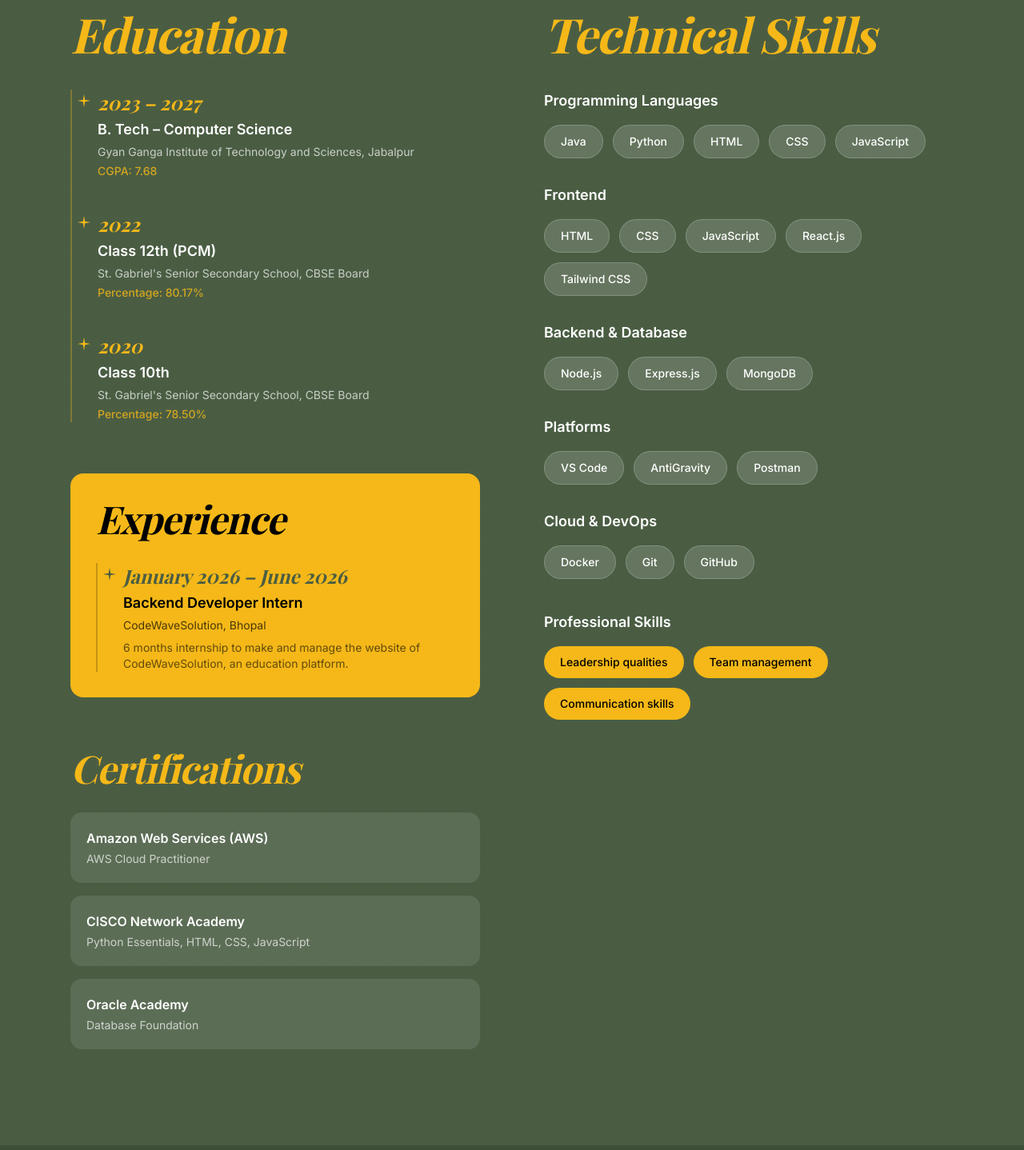
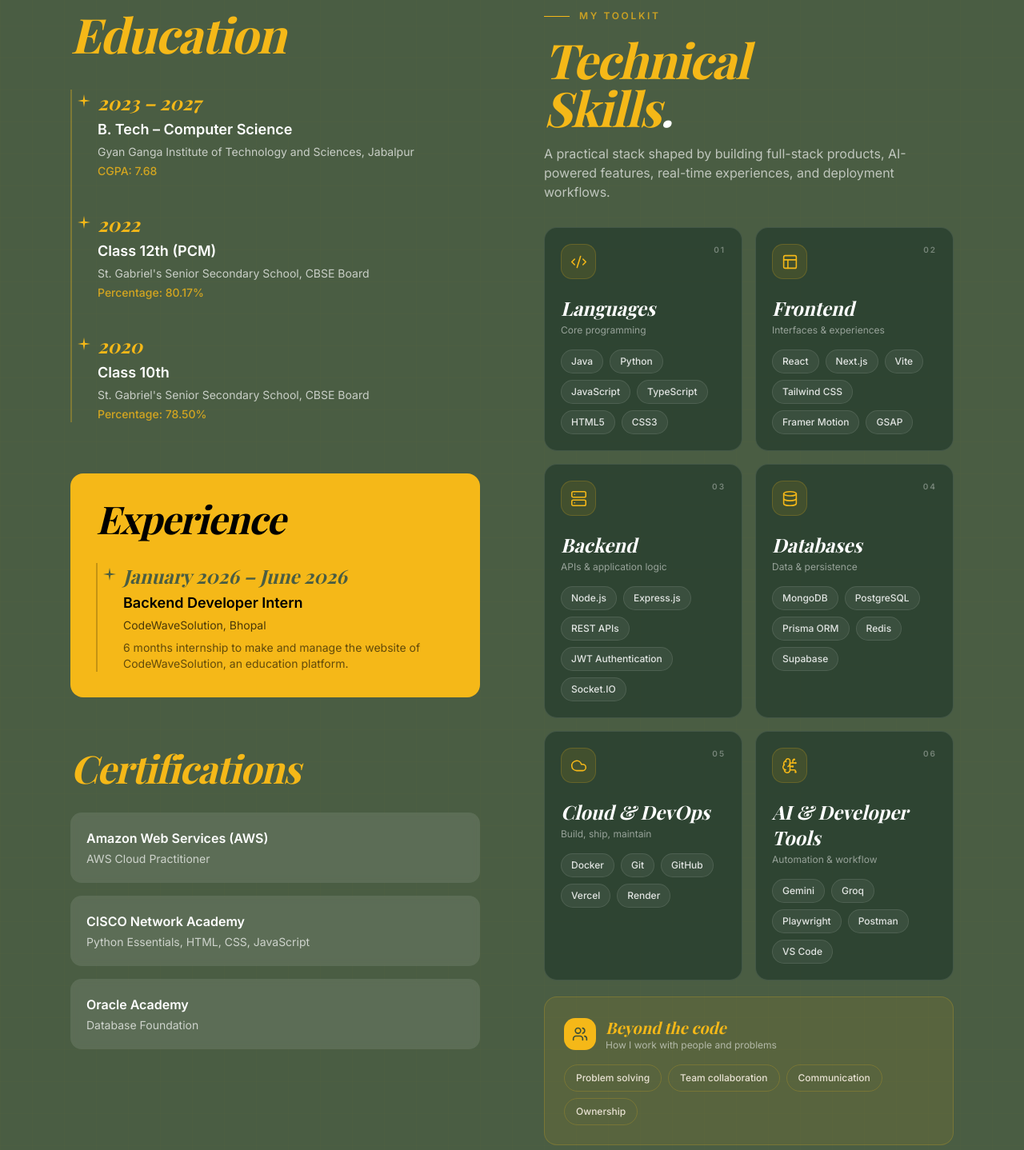
Before and after one commit to RitikPuranik/Portfolio, a React (Vite) app: page / in a window 1280 px wide. Shown: the part 2872-4310 px from the top of the page at 80% size. Built offline with nearby package versions, Linux system fonts and the light colour scheme; a web font is replaced by a local one.

Commit message:
Redesign resume skills into polished technical toolkit cards

```diff
--- a/src/sections/ResumeSection.tsx
+++ b/src/sections/ResumeSection.tsx
@@ -1,7 +1,7 @@
 import { useRef, useEffect } from 'react';
 import gsap from 'gsap';
 import { ScrollTrigger } from 'gsap/ScrollTrigger';
-import { Download } from 'lucide-react';
+import { Download, Code2, PanelsTopLeft, Server, Database, Cloud, Wrench, BrainCircuit, GitBranch, Users } from 'lucide-react';
 import SparkleIcon from '@/components/SparkleIcon';
 import OutlinedTextFill from '@/components/OutlinedTextFill';
 import FadeUp from '@/components/FadeUp';
@@ -48,6 +48,47 @@ const certifications = [
   { org: 'CISCO Network Academy', items: 'Python Essentials, HTML, CSS, JavaScript' },
   { org: 'Oracle Academy', items: 'Database Foundation' },
 ];
+
+const skillGroups = [
+  {
+    title: 'Languages',
+    subtitle: 'Core programming',
+    icon: Code2,
+    skills: ['Java', 'Python', 'JavaScript', 'TypeScript', 'HTML5', 'CSS3'],
+  },
+  {
+    title: 'Frontend',
+    subtitle: 'Interfaces & experiences',
+    icon: PanelsTopLeft,
+    skills: ['React', 'Next.js', 'Vite', 'Tailwind CSS', 'Framer Motion', 'GSAP'],
+  },
+  {
+    title: 'Backend',
+    subtitle: 'APIs & application logic',
+    icon: Server,
+    skills: ['Node.js', 'Express.js', 'REST APIs', 'JWT Authentication', 'Socket.IO'],
+  },
+  {
+    title: 'Databases',
+    subtitle: 'Data & persistence',
+    icon: Database,
+    skills: ['MongoDB', 'PostgreSQL', 'Prisma ORM', 'Redis', 'Supabase'],
+  },
+  {
+    title: 'Cloud & DevOps',
+    subtitle: 'Build, ship, maintain',
+    icon: Cloud,
+    skills: ['Docker', 'Git', 'GitHub', 'Vercel', 'Render'],
+  },
+  {
+    title: 'AI & Developer Tools',
+    subtitle: 'Automation & workflow',
+    icon: BrainCircuit,
+    skills: ['Gemini', 'Groq', 'Playwright', 'Postman', 'VS Code'],
+  },
+];
+
+const professionalSkills = ['Problem solving', 'Team collaboration', 'Communication', 'Ownership'];
 
 export default function ResumeSection() {
   const sectionRef = useRef<HTMLDivElement>(null);
@@ -271,82 +312,65 @@ export default function ResumeSection() {
           {/* Right Column - Skills */}
           <div className="skills-container">
             <FadeUp delay={0.2}>
-              <h2 className="font-display text-4xl sm:text-5xl lg:text-6xl font-bold italic text-yellow leading-[1.05] tracking-tight mb-10">
-                Technical Skills
+              <div className="mb-8">
+                <div className="mb-4 flex items-center gap-3">
+                  <span className="h-px w-8 bg-yellow" />
+                  <span className="font-body text-xs font-semibold uppercase tracking-[0.22em] text-yellow/75">My toolkit</span>
+                </div>
+                <h2 className="font-display text-4xl font-bold italic leading-[1.02] tracking-tight text-yellow sm:text-5xl lg:text-6xl">
+                  Technical<br className="hidden sm:block" /> Skills<span className="text-white">.</span>
                 </h2>
+                <p className="mt-4 max-w-xl font-body text-sm leading-relaxed text-white/65 sm:text-base">
+                  A practical stack shaped by building full-stack products, AI-powered features, real-time experiences, and deployment workflows.
+                </p>
+              </div>
             </FadeUp>
 
-            {/* Programming Languages */}
-            <FadeUp delay={0.3}>
-              <h3 className="font-body text-lg font-semibold text-white mb-4">Programming Languages</h3>
-            </FadeUp>
-            <div className="flex flex-wrap gap-3 mb-8">
-              {programmingLanguages.map((lang) => (
-                <span key={lang} className="skill-pill inline-flex items-center px-5 py-2.5 bg-white/15 text-white rounded-full font-body text-sm font-medium border border-white/20 hover:bg-white/25 transition-colors duration-300">
-                  {lang}
-                </span>
-              ))}
+            <div className="grid grid-cols-1 gap-4 sm:grid-cols-2">
+              {skillGroups.map((group, index) => {
+                const Icon = group.icon;
+                return (
+                  <FadeUp key={group.title} delay={0.08 * index}>
+                    <article className="skill-pill group h-full rounded-2xl border border-white/10 bg-[#263D2D]/75 p-5 transition-all duration-300 hover:-translate-y-1 hover:border-yellow/40 hover:bg-[#263D2D] hover:shadow-[0_16px_36px_rgba(0,0,0,0.18)] sm:p-5">
+                      <div className="mb-5 flex items-start justify-between gap-3">
+                        <div className="flex h-11 w-11 items-center justify-center rounded-xl border border-yellow/20 bg-yellow/10 text-yellow transition-colors group-hover:bg-yellow group-hover:text-forest-dark">
+                          <Icon size={21} strokeWidth={1.8} />
                         </div>
-
-            {/* Frontend */}
-            <FadeUp delay={0.35}>
-              <h3 className="font-body text-lg font-semibold text-white mb-4">Frontend</h3>
-            </FadeUp>
-            <div className="flex flex-wrap gap-3 mb-8">
-              {frontendSkills.map((skill) => (
-                <span key={skill} className="skill-pill inline-flex items-center px-5 py-2.5 bg-white/15 text-white rounded-full font-body text-sm font-medium border border-white/20 hover:bg-white/25 transition-colors duration-300">
+                        <span className="font-body text-[10px] font-semibold tracking-[0.2em] text-white/35">0{index + 1}</span>
+                      </div>
+                      <h3 className="font-display text-xl font-bold italic text-white sm:text-2xl">{group.title}</h3>
+                      <p className="mt-1 font-body text-xs text-white/50">{group.subtitle}</p>
+                      <div className="mt-4 flex flex-wrap gap-2">
+                        {group.skills.map((skill) => (
+                          <span key={skill} className="rounded-full border border-white/10 bg-white/[0.06] px-3 py-1.5 font-body text-xs font-medium text-white/85 transition-colors group-hover:border-white/15 group-hover:bg-white/[0.09]">
                             {skill}
                           </span>
                         ))}
                       </div>
+                    </article>
+                  </FadeUp>
+                );
+              })}
+            </div>
 
-            {/* Backend */}
-            <FadeUp delay={0.4}>
-              <h3 className="font-body text-lg font-semibold text-white mb-4">Backend & Database</h3>
-            </FadeUp>
-            <div className="flex flex-wrap gap-3 mb-8">
-              {backendSkills.map((skill) => (
-                <span key={skill} className="skill-pill inline-flex items-center px-5 py-2.5 bg-white/15 text-white rounded-full font-body text-sm font-medium border border-white/20 hover:bg-white/25 transition-colors duration-300">
-                  {skill}
-                </span>
+            <FadeUp delay={0.5}>
+              <div className="mt-5 rounded-2xl border border-yellow/20 bg-yellow/[0.08] p-5 sm:p-6">
+                <div className="flex items-center gap-3">
+                  <div className="flex h-10 w-10 items-center justify-center rounded-xl bg-yellow text-forest-dark">
+                    <Users size={20} />
+                  </div>
+                  <div>
+                    <h3 className="font-display text-xl font-bold italic text-yellow">Beyond the code</h3>
+                    <p className="font-body text-xs text-white/55">How I work with people and problems</p>
+                  </div>
+                </div>
+                <div className="mt-4 flex flex-wrap gap-2">
+                  {professionalSkills.map((skill) => (
+                    <span key={skill} className="rounded-full border border-yellow/20 px-3.5 py-2 font-body text-xs font-medium text-cream/90">{skill}</span>
                   ))}
                 </div>
-
-            {/* Platforms */}
-            <FadeUp delay={0.45}>
-              <h3 className="font-body text-lg font-semibold text-white mb-4">Platforms</h3>
+              </div>
             </FadeUp>
-            <div className="flex flex-wrap gap-3 mb-8">
-              {platforms.map((plat) => (
-                <span key={plat} className="skill-pill inline-flex items-center px-5 py-2.5 bg-white/15 text-white rounded-full font-body text-sm font-medium border border-white/20 hover:bg-white/25 transition-colors duration-300">
-                  {plat}
-                </span>
-              ))}
-            </div>
-
-            {/* Cloud & DevOps */}
-            <FadeUp delay={0.5}>
-              <h3 className="font-body text-lg font-semibold text-white mb-4">Cloud & DevOps</h3>
-            </FadeUp>
-            <div className="flex flex-wrap gap-3 mb-10">
-              {devops.map((tool) => (
-                <span key={tool} className="skill-pill inline-flex items-center px-5 py-2.5 bg-white/15 text-white rounded-full font-body text-sm font-medium border border-white/20 hover:bg-white/25 transition-colors duration-300">
-                  {tool}
-                </span>
-              ))}
-            </div>
-
-            {/* Professional Skills */}
-            <FadeUp delay={0.55}>
-              <h3 className="font-body text-lg font-semibold text-white mb-4">Professional Skills</h3>
-            </FadeUp>
-            <div className="flex flex-wrap gap-3">
-              {['Leadership qualities', 'Team management', 'Communication skills'].map((skill) => (
-                <span key={skill} className="skill-pill inline-flex items-center px-5 py-2.5 bg-yellow text-black rounded-full font-body text-sm font-medium hover:bg-yellow-light transition-colors duration-300">
-                  {skill}
-                </span>
-              ))}
-            </div>
           </div>
         </div>
       </div>
```
Lines whose indentation alone changed are shown as unchanged.
